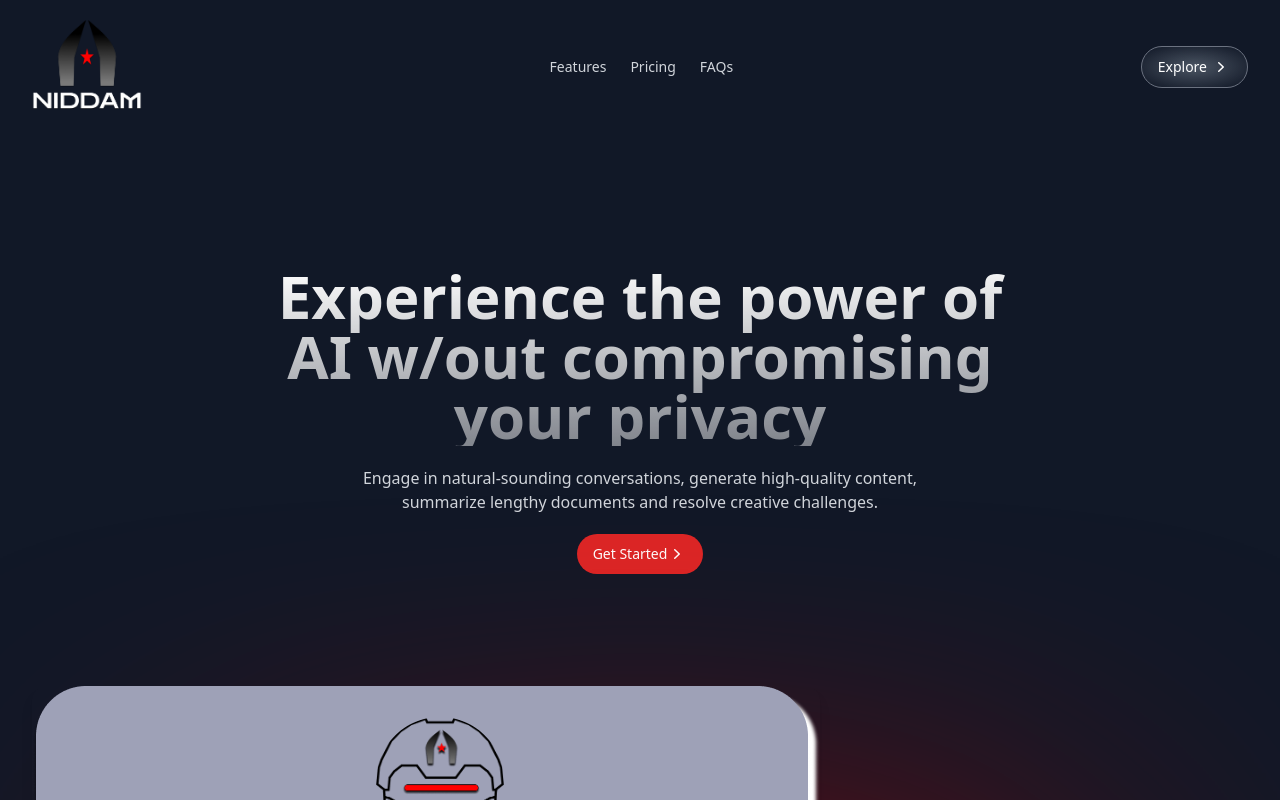
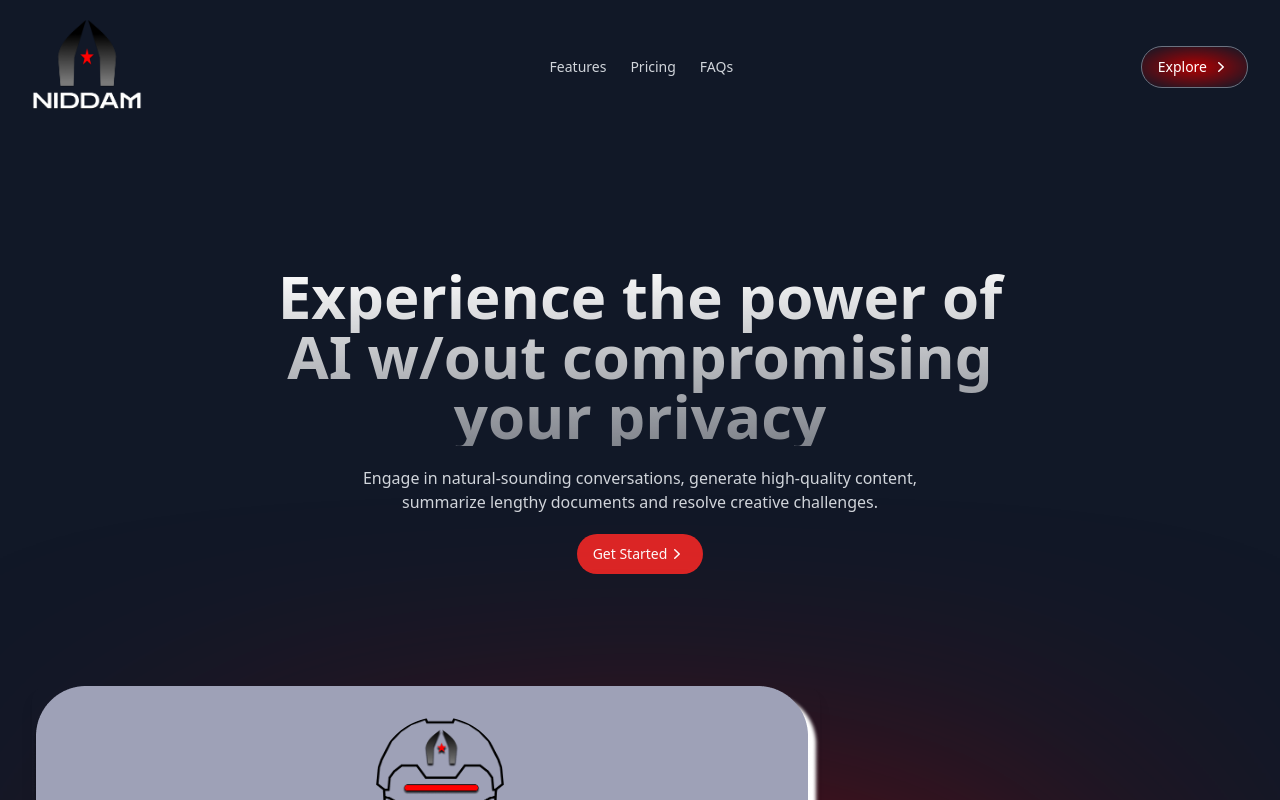
Before and after one commit to ydideh810/nidmail, a Next.js app: page / in a window 1280 px wide. Shown: the top 800 px of the page. Built offline with nearby package versions, Linux system fonts and the light colour scheme.

Commit message:
Update globals.css

```diff
--- a/styles/globals.css
+++ b/styles/globals.css
@@ -7,9 +7,9 @@
 }
 
 .custom-btn-bg {
-    background: radial-gradient(67.5% 67.5% at 50% 50%, #4B5563 0%, rgba(75, 85, 99, 0) 100%)
+    background: radial-gradient(67.5% 67.5% at 50% 50%, #B20000 0%, rgba(75, 85, 99, 0) 100%)
 }
 
 .custom-btn-bg:hover {
-    background: radial-gradient(118.75% 118.75% at 50% 50%, #4B5563 0%, rgba(75, 85, 99, 0) 100%);
+    background: radial-gradient(118.75% 118.75% at 50% 50%, #B20000 0%, rgba(75, 85, 99, 0) 100%);
 }
```
